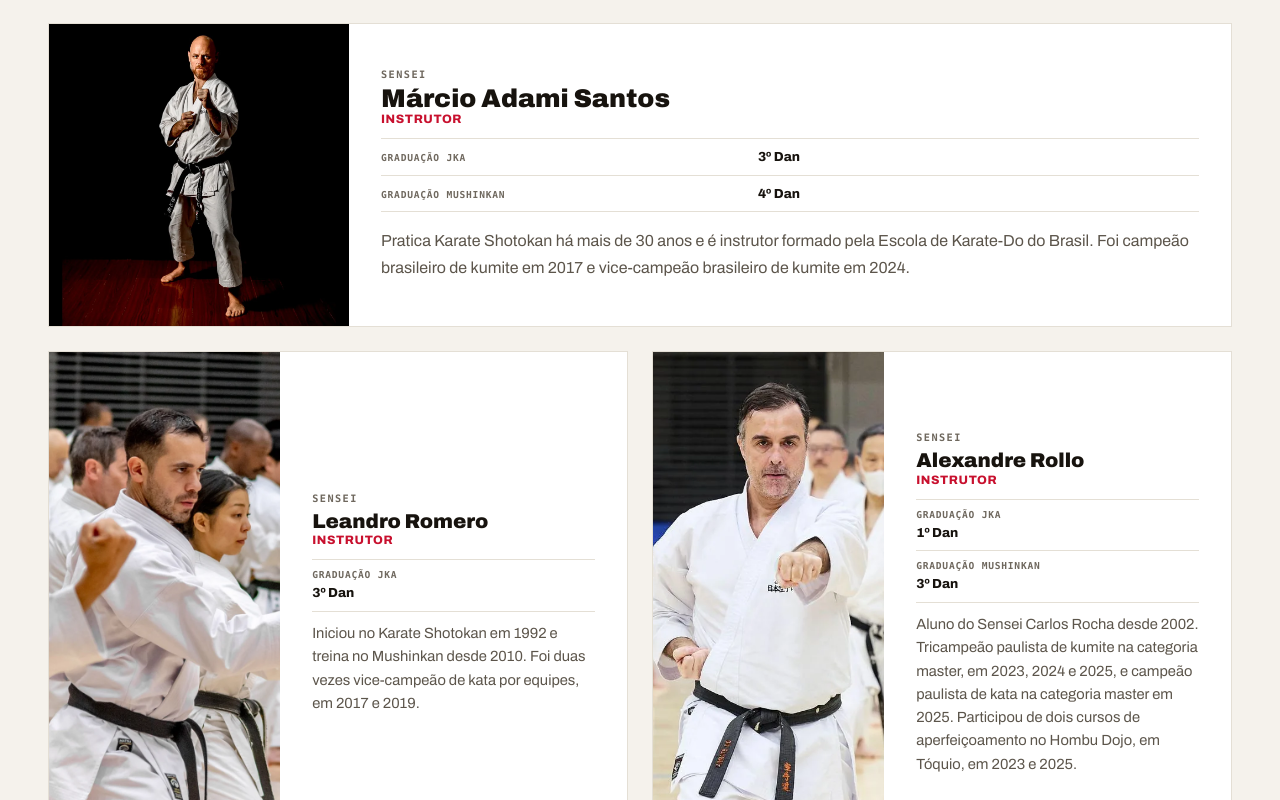
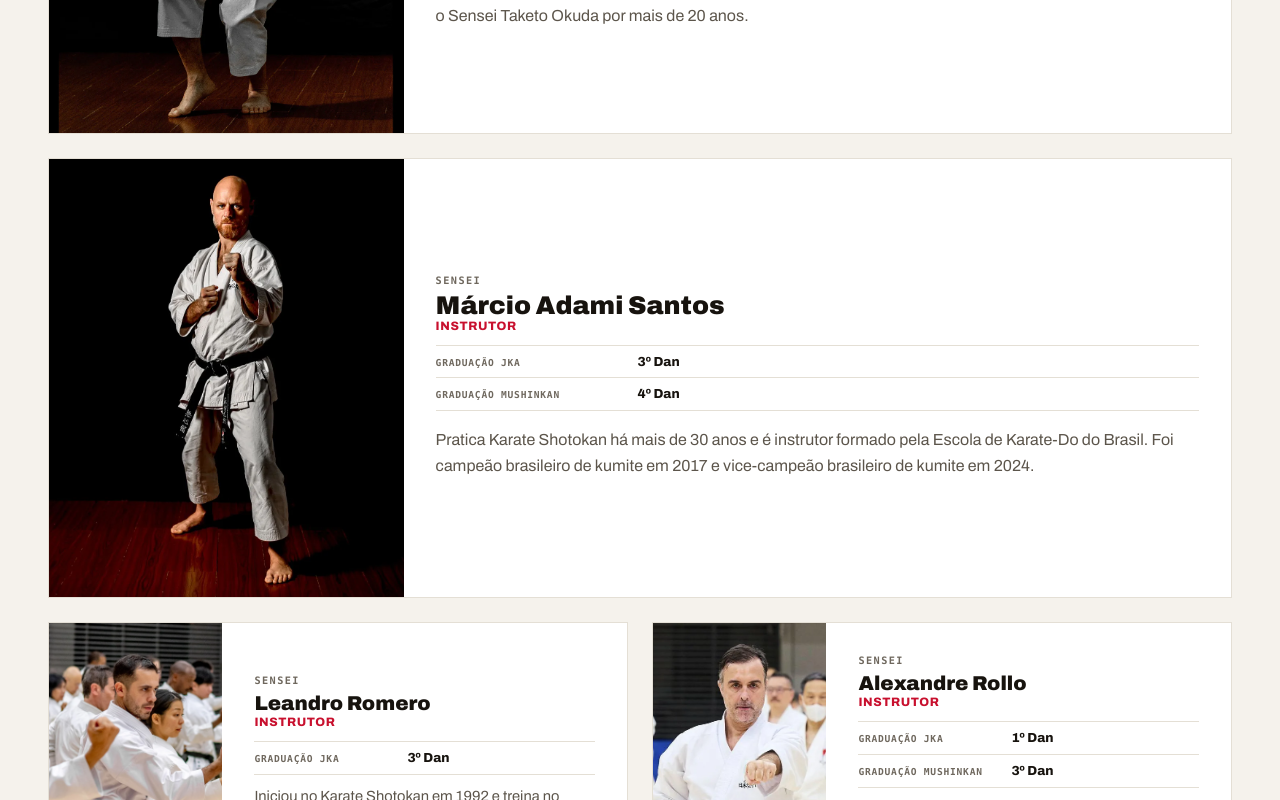
Before and after one commit to rikicx/mushinkan, a Next.js app: page /o-dojo in a window 1280 px wide. Shown: the part 3480-4280 px from the top of the page. Built offline with nearby package versions, Linux system fonts and the light colour scheme; a web font is replaced by a local one.

Commit message:
fix(instructors): rebalance sensei card hierarchy

```diff
--- a/src/components/Cards.module.css
+++ b/src/components/Cards.module.css
@@ -67,10 +67,10 @@
 
 .credentialItem {
   display: grid;
-  grid-template-columns: minmax(120px, 0.9fr) minmax(0, 1.1fr);
-  gap: 16px;
+  grid-template-columns: minmax(120px, 180px) minmax(0, 1fr);
+  gap: 12px;
   align-items: baseline;
-  padding: 9px 0;
+  padding: 7px 0;
   border-bottom: 1px solid var(--color-line-soft);
 }
 
@@ -99,8 +99,8 @@
 
 .cardBody > .credentialList .credentialItem,
 .leadBody .credentialItem {
-  grid-template-columns: 1fr;
-  gap: 2px;
+  grid-template-columns: minmax(112px, 145px) minmax(0, 1fr);
+  gap: 8px;
 }
 
 .card p {
@@ -140,15 +140,16 @@
 .featuredSensei {
   display: grid;
   min-width: 0;
-  grid-template-columns: minmax(220px, 300px) minmax(0, 1fr);
+  grid-template-columns: 30% minmax(0, 1fr);
   border: 1px solid var(--color-line-soft);
   background: var(--color-surface);
-  height: 100%;
+  height: clamp(440px, 32vw, 520px);
   overflow: hidden;
 }
 
 .featuredSenseiImage {
-  min-height: 280px;
+  height: 100%;
+  min-height: 0;
 }
 
 .featuredSenseiList {
@@ -189,25 +190,30 @@
   text-transform: uppercase;
 }
 
+.featuredSenseiBody .credentialItem {
+  grid-template-columns: minmax(150px, 190px) minmax(0, 1fr);
+  gap: 12px;
+}
+
 .leadGrid {
   display: grid;
   grid-template-columns: repeat(2, minmax(0, 1fr));
   gap: 24px;
   margin-top: 24px;
-  grid-auto-rows: 1fr;
+  grid-auto-rows: clamp(286px, 21vw, 338px);
 }
 
 .leadCard {
   display: grid;
   min-width: 0;
-  grid-template-columns: minmax(0, 2fr) minmax(0, 3fr);
-  height: 100%;
+  grid-template-columns: 30% minmax(0, 1fr);
+  height: clamp(286px, 21vw, 338px);
   overflow: hidden;
 }
 
 .leadImage {
   height: 100%;
-  min-height: 300px;
+  min-height: 0;
 }
 
 .leadBody {
@@ -232,12 +238,13 @@
 
 @media (min-width: 701px) and (max-width: 960px) {
   .featuredSensei {
-    min-height: 360px;
-    grid-template-columns: minmax(280px, 42%) minmax(0, 1fr);
+    height: 390px;
+    grid-template-columns: 30% minmax(0, 1fr);
   }
 
   .featuredSenseiImage {
-    min-height: 360px;
+    height: 100%;
+    min-height: 0;
   }
 
   .leadGrid {
@@ -246,7 +253,7 @@
 
   .leadCard {
     height: 300px;
-    grid-template-columns: minmax(220px, 34%) minmax(0, 1fr);
+    grid-template-columns: 30% minmax(0, 1fr);
   }
 
   .leadImage {
@@ -261,16 +268,23 @@
 @media (max-width: 700px) {
   .featuredSensei {
     grid-template-columns: 1fr;
+    height: auto;
   }
 
   .featuredSenseiImage {
-    min-height: 300px;
+    height: clamp(300px, 72vw, 420px);
+    min-height: 0;
   }
 }
 
 @media (max-width: 620px) {
   .leadCard {
     grid-template-columns: minmax(112px, 2fr) minmax(0, 3fr);
+  }
+
+  .leadBody .credentialItem {
+    grid-template-columns: 1fr;
+    gap: 2px;
   }
 
   .featuredSenseiImage {
--- a/src/components/Cards.tsx
+++ b/src/components/Cards.tsx
@@ -61,6 +61,7 @@ export function SenseiCard({ sensei }: { sensei: Sensei }) {
         className={styles.senseiImage}
         label={`Retrato · ${sensei.name}`}
         objectPosition={sensei.imagePosition}
+        imageScale={sensei.imageScale}
         src={sensei.image}
       />
       <div className={styles.cardBody}>
@@ -89,6 +90,7 @@ export function FeaturedSensei({ sensei }: { sensei: Sensei }) {
         className={styles.featuredSenseiImage}
         label={`Retrato · ${sensei.name}`}
         objectPosition={sensei.imagePosition}
+        imageScale={sensei.imageScale}
         src={sensei.image}
       />
       <div className={styles.featuredSenseiBody}>
@@ -124,6 +126,7 @@ export function InstructorGrid({ people }: { people: Sensei[] }) {
             className={styles.leadImage}
             label={`Retrato · ${sensei.name}`}
             objectPosition={sensei.imagePosition}
+            imageScale={sensei.imageScale}
             src={sensei.image}
           />
           <div className={`${styles.cardBody} ${styles.leadBody}`}>
--- a/src/components/MediaBlock.tsx
+++ b/src/components/MediaBlock.tsx
@@ -5,15 +5,29 @@ type MediaBlockProps = {
   src?: string;
   className?: string;
   objectPosition?: string;
+  imageScale?: number;
 };
 
 export function MediaBlock({
   label,
   src,
   className,
-  objectPosition
+  objectPosition,
+  imageScale
 }: MediaBlockProps) {
   const classes = [styles.media, className].filter(Boolean).join(" ");
+  const imageStyle =
+    objectPosition || imageScale
+      ? {
+          ...(objectPosition ? { objectPosition } : {}),
+          ...(imageScale
+            ? {
+                transform: `scale(${imageScale})`,
+                transformOrigin: objectPosition || "center"
+              }
+            : {})
+        }
+      : undefined;
 
   return (
     <div className={classes}>
@@ -22,7 +36,7 @@ export function MediaBlock({
           src={src}
           alt={label}
           loading="lazy"
-          style={objectPosition ? { objectPosition } : undefined}
+          style={imageStyle}
         />
       ) : (
         <span className={styles.mediaLabel}>{label}</span>
--- a/src/data/site.ts
+++ b/src/data/site.ts
@@ -30,6 +30,7 @@ export type Sensei = {
   summary: string;
   image?: string;
   imagePosition?: string;
+  imageScale?: number;
 };
 
 export type ScheduleDayKey =
@@ -616,7 +617,8 @@ export const senseis: Sensei[] = [
     summary:
       "Praticante de Karate desde os 8 anos de idade. Graduou-se faixa preta com o Sensei Taketo Okuda na Academia Butokukan em 1996 e continuou seu treinamento com o Sensei Carlos Rocha na Mushinkan. Participou de cursos de aperfeiçoamento no Hombu Dojo, em Tóquio, em 2023 e 2025.",
     image: "/images/sensei-mario-meirelles.webp",
-    imagePosition: "center 42%"
+    imagePosition: "center 42%",
+    imageScale: 1.35
   }
 ];
 
```
